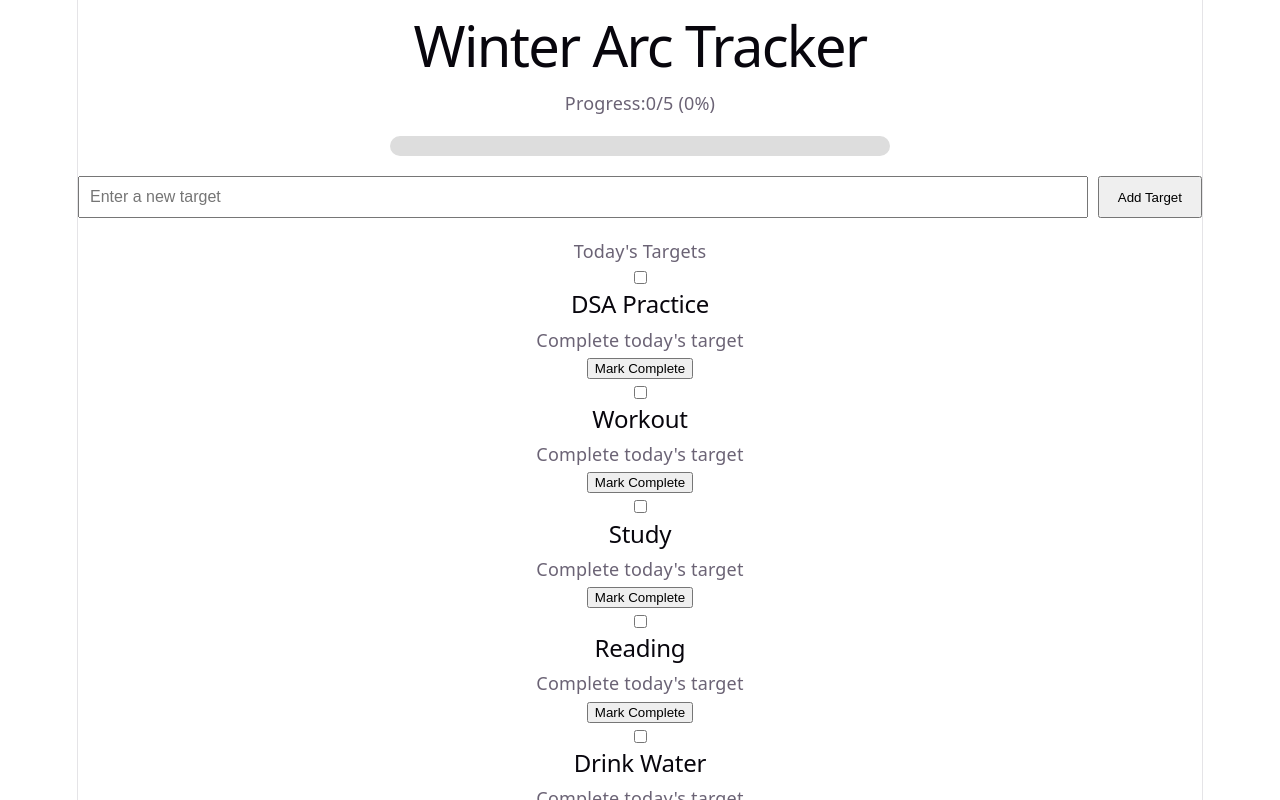
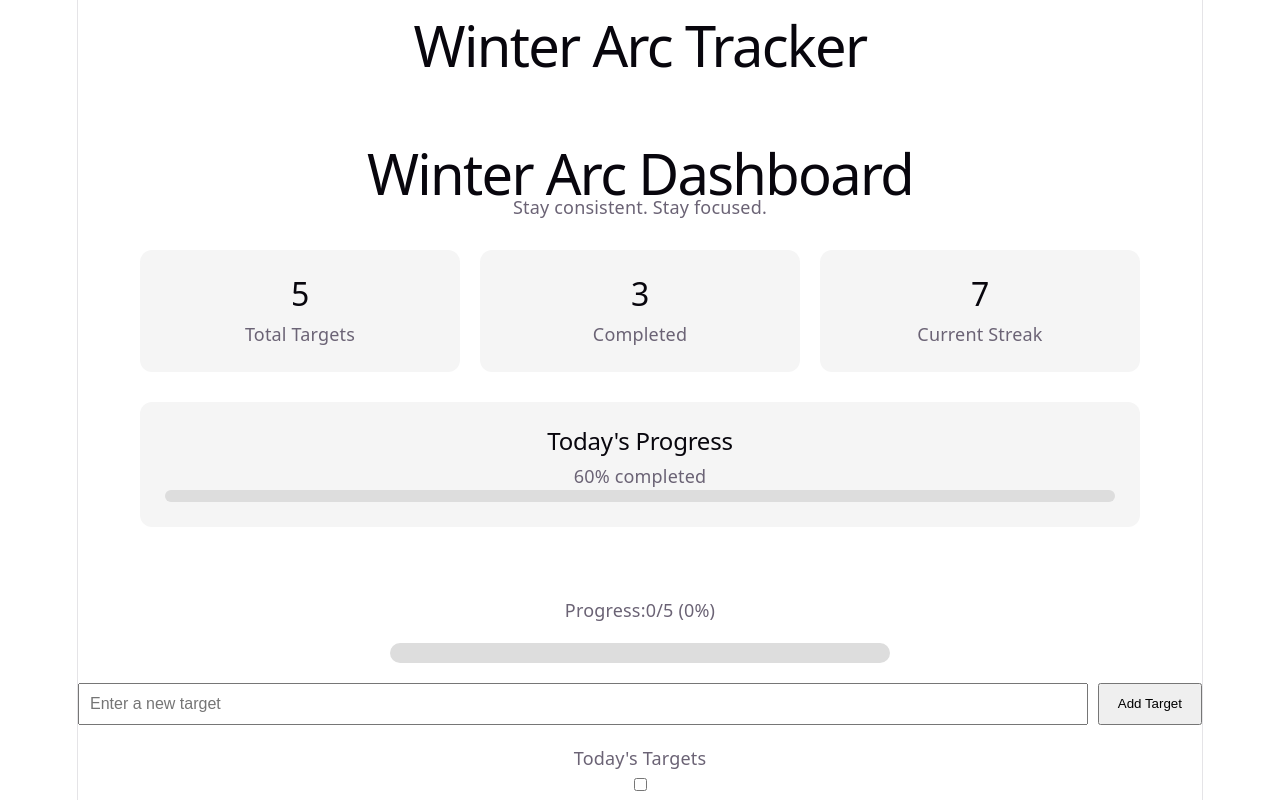
Before and after one commit to vibhulala/winter-arc-tracker, a React app in the folder FRONTEND/: page / in a window 1280 px wide. Shown: the top 800 px of the page. Built offline with nearby package versions, Linux system fonts and the light colour scheme; the HTML template or start-up script is replaced by a standard one.

Commit message:
feat: day 10 material is that we had created dashboard ui and dummy data

```diff
--- a/FRONTEND/src/App.css
+++ b/FRONTEND/src/App.css
@@ -223,3 +223,62 @@
     width: 100%;
   }
 }
+/* ================================
+   Dashboard
+================================ */
+
+.dashboard {
+  max-width: 1000px;
+  margin: 40px auto;
+  padding: 30px;
+}
+
+.dashboard h1 {
+  margin-bottom: 8px;
+}
+
+.dashboard > p {
+  margin-bottom: 30px;
+}
+
+/* Summary Cards */
+
+.summary-cards {
+  display: grid;
+  grid-template-columns: repeat(3, 1fr);
+  gap: 20px;
+  margin-bottom: 30px;
+}
+
+.summary-card {
+  padding: 25px;
+  border-radius: 12px;
+  text-align: center;
+  background: #f5f5f5;
+}
+
+.summary-card h2 {
+  font-size: 32px;
+  margin-bottom: 8px;
+}
+
+/* Progress Section */
+
+.dashboard-progress {
+  padding: 25px;
+  border-radius: 12px;
+  background: #f5f5f5;
+}
+
+.dashboard-progress-bar {
+  width: 100%;
+  height: 12px;
+  background: #ddd;
+  border-radius: 10px;
+  overflow: hidden;
+}
+
+.dashboard-progress-fill {
+  height: 100%;
+  border-radius: 10px;
+}
--- a/FRONTEND/src/App.jsx
+++ b/FRONTEND/src/App.jsx
@@ -2,6 +2,7 @@ import { useEffect, useState } from 'react'
 import DailyTarget from './components/DailyTarget'
 import ProgressBar from './components/ProgressBar'
 import './App.css'
+import Dashboard from './components/Dashboard'
 
 const initialTargets = [
   {
@@ -101,8 +102,11 @@ function App() {
         )
 
   return (
+
     <div>
       <h1>Winter Arc Tracker</h1>
+
+      <Dashboard />
 
       <ProgressBar
         completedCount={completedCount}
--- /dev/null
+++ b/FRONTEND/src/components/Dashboard.jsx
@@ -0,0 +1,53 @@
+function Dashboard() {
+  const dashboardData = {
+    totalTargets: 5,
+    completedTargets: 3,
+    streak: 7
+  }
+
+  return (
+    <div className="dashboard">
+
+      <h1>Winter Arc Dashboard</h1>
+
+      <p>Stay consistent. Stay focused.</p>
+
+      <div className="summary-cards">
+
+        <div className="summary-card">
+          <h2>{dashboardData.totalTargets}</h2>
+          <p>Total Targets</p>
+        </div>
+
+        <div className="summary-card">
+          <h2>{dashboardData.completedTargets}</h2>
+          <p>Completed</p>
+        </div>
+
+        <div className="summary-card">
+          <h2>{dashboardData.streak}</h2>
+          <p>Current Streak</p>
+        </div>
+
+      </div>
+
+      <div className="dashboard-progress">
+
+        <h2>Today's Progress</h2>
+
+        <p>60% completed</p>
+
+        <div className="dashboard-progress-bar">
+          <div
+            className="dashboard-progress-fill"
+            style={{ width: '60%' }}
+          ></div>
+        </div>
+
+      </div>
+
+    </div>
+  )
+}
+
+export default Dashboard
```
Also changed, not shown: 1 other file (tests, documents, lock files or other folders).
